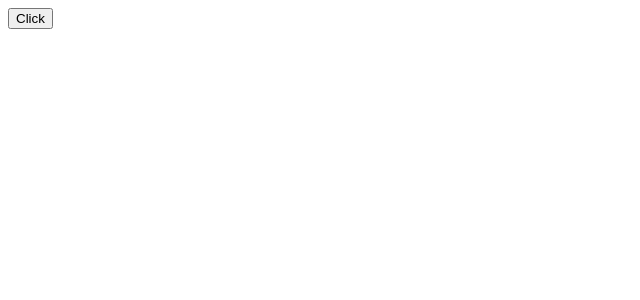
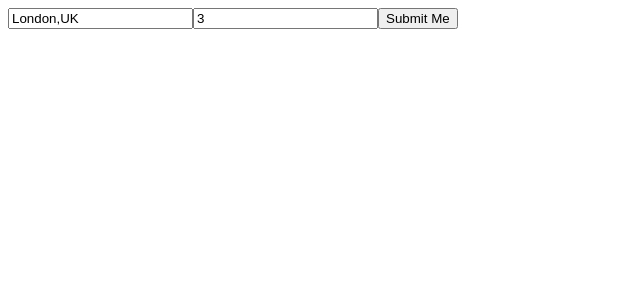
Before and after one commit to AMalfez/Travel_Planner_Pro, a React (Create React App) app in the folder travel-app/: page / in a window 1280 px wide. Shown: the top 300 px of the page, without its empty margins (0-640 px from the left). Built offline with nearby package versions, Linux system fonts and the light colour scheme.

Commit message:
api exhausted

```diff
--- a/travel-app/src/Testing.js
+++ b/travel-app/src/Testing.js
@@ -1,25 +1,46 @@
-import React from 'react'
+import React, { useState } from 'react'
 import axios from 'axios'
-const URL = 'https://ai-trip-planner.p.rapidapi.com/';
 
-const options = {
+
+function Testing() {
+  const [location, setLocation] = useState('London,UK');
+  const [days, setDays] = useState('3');
+  const URL = 'https://ai-trip-planner.p.rapidapi.com/';
+  const options = {
     params: {
-      days: '3',
-      destination: 'London,UK'
+      days: days,
+      destination: location
     },
     headers: {
       'X-RapidAPI-Key': '4ca9bb3b84mshac2b5b891850fa4p1a5428jsn03c84aa2cd6c',
       'X-RapidAPI-Host': 'ai-trip-planner.p.rapidapi.com'
     }
   };
-function Testing() {
+
     const getTesting=async()=>{
         const result = await axios.get(URL, options);
         console.log(result.data);
     }
+
+    const handleLocation = (e)=>{
+      setLocation(`${e.target.value}`);
+    }
+    const handleDays =(e)=>{
+      setDays(`${e.target.value}`)
+    }
+    const handleSubmit=async(e)=>{
+      e.preventDefault();
+      const result = await axios.get(URL, options);
+      console.log(result.data);
+    }
   return (
     <div>
-        <button onClick={getTesting}>Click</button>
+        {/* <button onClick={getTesting}>Click</button> */}
+        <form onSubmit={handleSubmit}>
+          <input type='text' onChange={handleLocation} value={location} name='location' placeholder='Destination' />
+          <input type='text' onChange={handleDays} value={days} name='Days' placeholder='Days' />
+          <input type='submit' value='Submit Me' />
+        </form>
     </div>
   )
 }
```
